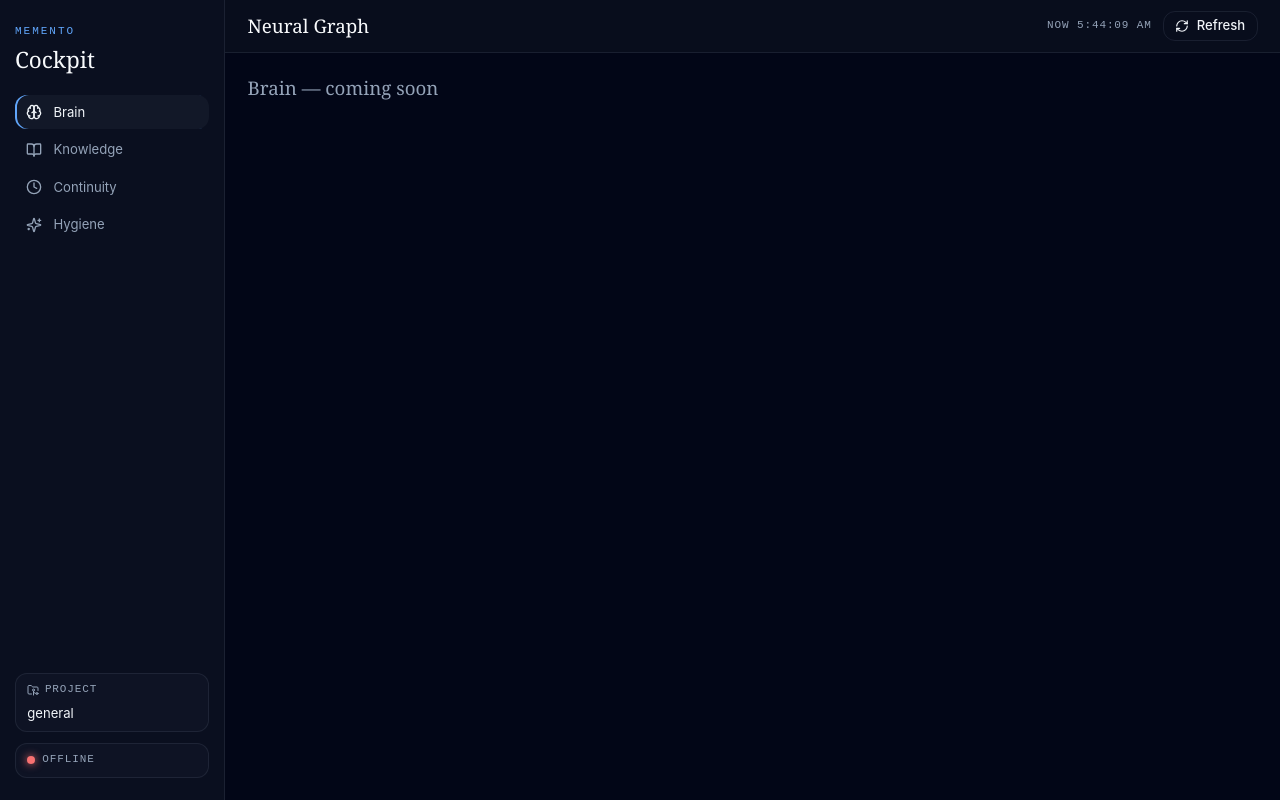
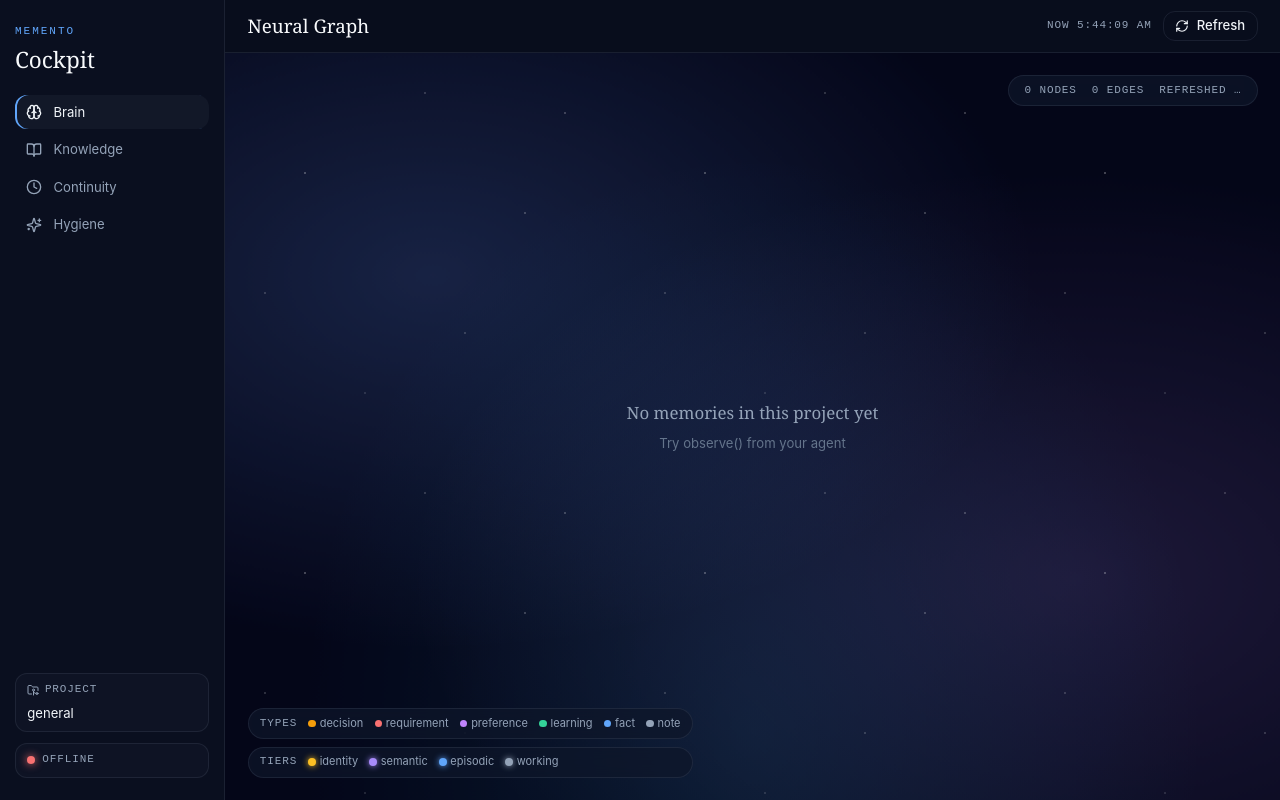
Before and after one commit to jfr992/rekall-mcp, a Next.js app in the folder ui/: page /brain in a window 1280 px wide. Built offline with nearby package versions, Linux system fonts and the light colour scheme; no server answers.

Commit message:
feat(ui): wire Brain surface — graph, drawer, legends, stats
Co-Authored-By: Claude Opus 4.6 (1M context) <noreply@anthropic.com>

```diff
--- a/ui/app/brain/page.tsx
+++ b/ui/app/brain/page.tsx
@@ -1,4 +1,75 @@
 "use client";
+
+import { useState } from "react";
+import { BrainScene } from "@/components/brain/brain-scene";
+import { BrainCanvas } from "@/components/brain/brain-canvas";
+import { NodeDrawer } from "@/components/brain/node-drawer";
+import { TypeLegend } from "@/components/brain/type-legend";
+import { TierLegend } from "@/components/brain/tier-legend";
+import { GraphStats } from "@/components/brain/graph-stats";
+import { Empty } from "@/components/ui/empty";
+import { useBrainGraph } from "@/lib/queries/use-brain-graph";
+import { useMemoryDetail } from "@/lib/queries/use-memory-detail";
+import { useProjectStore } from "@/lib/project-store";
+import type { GraphNode, GraphLink } from "@/lib/schemas";
+
 export default function BrainPage() {
-  return <div className="p-6 font-serif text-xl text-[var(--fg-muted)]">Brain — coming soon</div>;
+  const project = useProjectStore((s) => s.project);
+  const { data, dataUpdatedAt, isLoading } = useBrainGraph(project);
+  const [selectedId, setSelectedId] = useState<string | null>(null);
+  const detail = useMemoryDetail(selectedId);
+
+  const nodes = (data?.graph?.nodes ?? []) as GraphNode[];
+  const links = (data?.graph?.links ?? []) as GraphLink[];
+  const refreshedAt = dataUpdatedAt
+    ? new Date(dataUpdatedAt).toLocaleTimeString()
+    : "…";
+
+  return (
+    <div className="relative h-[calc(100vh-3.5rem)] w-full">
+      <BrainScene>
+        {nodes.length === 0 && !isLoading ? (
+          <div className="flex h-full items-center justify-center">
+            <Empty
+              title="No memories in this project yet"
+              hint="Try observe() from your agent"
+            />
+          </div>
+        ) : (
+          <BrainCanvas
+            nodes={nodes}
+            links={links}
+            selectedId={selectedId}
+            onNodeClick={setSelectedId}
+          />
+        )}
+      </BrainScene>
+
+      <div className="pointer-events-none absolute right-6 top-6 flex justify-end">
+        <div className="pointer-events-auto">
+          <GraphStats
+            nodeCount={nodes.length}
+            linkCount={links.length}
+            refreshedAt={refreshedAt}
+          />
+        </div>
+      </div>
+
+      <div className="pointer-events-none absolute bottom-6 left-6 flex flex-col gap-2">
+        <div className="pointer-events-auto">
+          <TypeLegend />
+        </div>
+        <div className="pointer-events-auto">
+          <TierLegend />
+        </div>
+      </div>
+
+      <NodeDrawer
+        open={selectedId !== null}
+        detail={detail.data}
+        isLoading={detail.isLoading}
+        onClose={() => setSelectedId(null)}
+      />
+    </div>
+  );
 }
--- a/ui/components/brain/brain-canvas.tsx
+++ b/ui/components/brain/brain-canvas.tsx
@@ -4,7 +4,6 @@ import { useRef, useMemo } from "react";
 import { typeColor, tierColor } from "@/lib/theme";
 import type { GraphNode, GraphLink } from "@/lib/schemas";
 
-// @ts-expect-error - react-force-graph-2d types are loose
 import ForceGraph2D from "react-force-graph-2d";
 
 type Props = {
```
